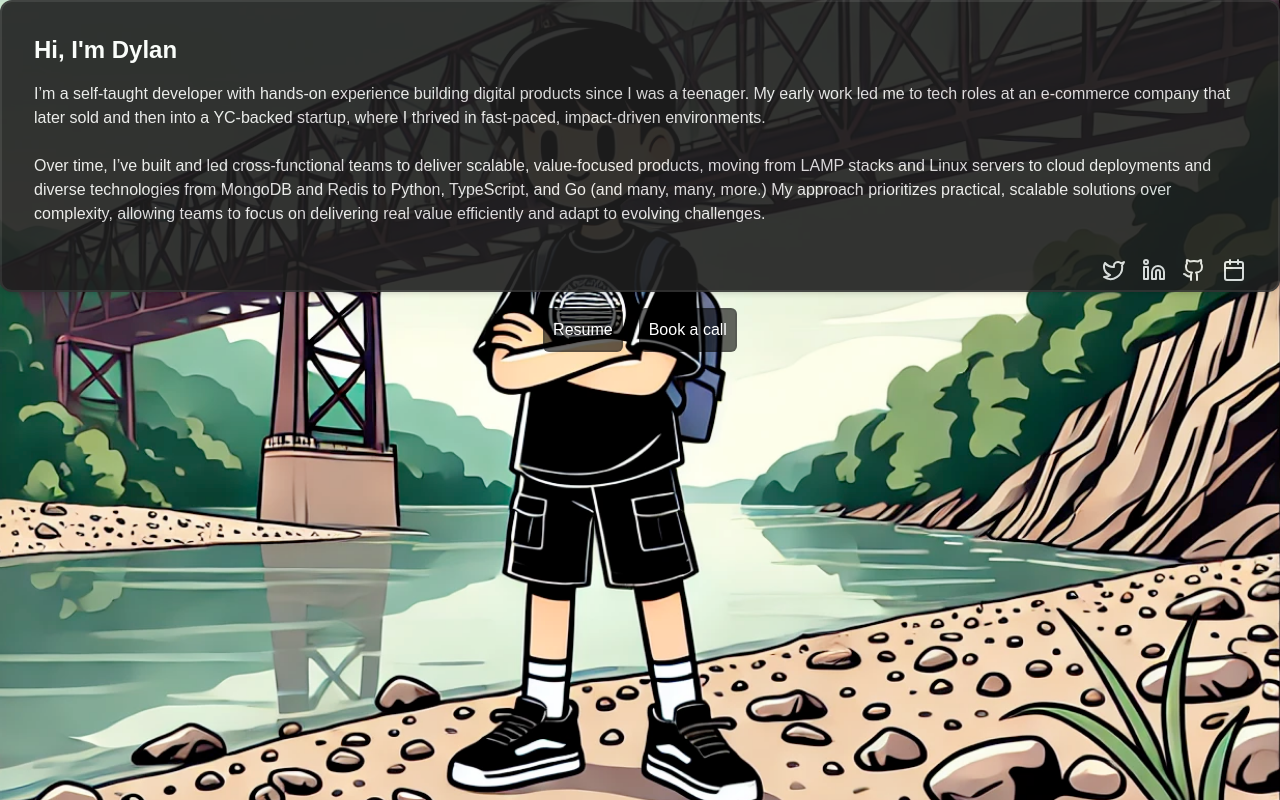
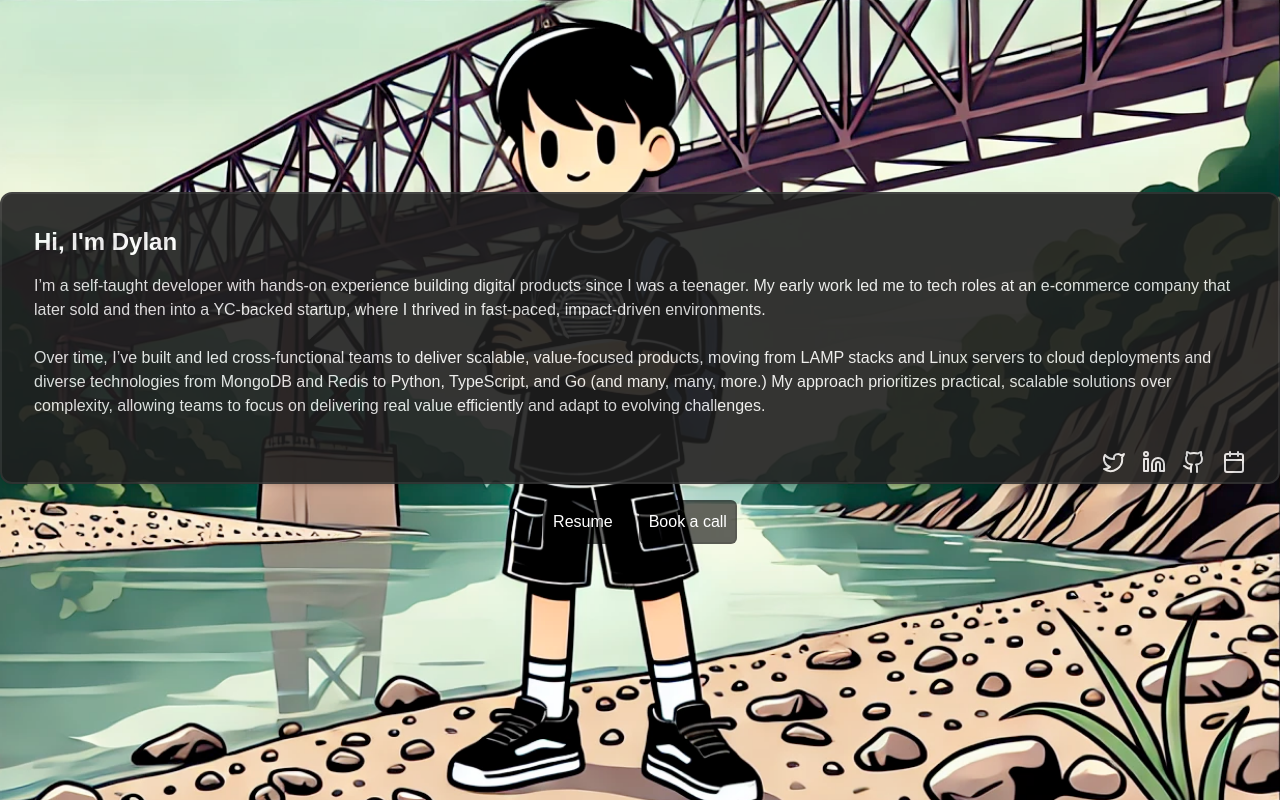
Before and after one commit to DylanEHolland/dylanscode.com, a Next.js app: page / in a window 1280 px wide. Built offline with nearby package versions, Linux system fonts and the light colour scheme.

Commit message:
Fixing widths

```diff
--- a/src/app/page.tsx
+++ b/src/app/page.tsx
@@ -41,11 +41,12 @@ const Home: NextPage = () => {
       </AnimatePresence>
 
       <AnimatePresence mode="wait">
+        <motion.div style={{ width: "100vw", height: "100vh" }}>
           <motion.div
             key={`${screen}-container`}
             className={`w-full max-w-${
-            screen === "projects" ? "5xl" : "3xl"
-          } ml-auto mr-auto pt-[${screen !== "projects" ? "20" : "20"}%]`}
+              screen === "projects" ? "4xl" : "3xl"
+            } ml-auto mr-auto pt-48`}
             initial={{ opacity: 0, y: 20 }}
             animate={{ opacity: 1, y: 0 }}
             exit={{ opacity: 0, y: 20 }}
@@ -56,6 +57,7 @@ const Home: NextPage = () => {
           >
             {screen === "landing" && <Landing setScreen={setScreen} />}
             {screen === "projects" && <Projects setScreen={setScreen} />}
+          </motion.div>
         </motion.div>
       </AnimatePresence>
     </>
```
Lines whose indentation alone changed are shown as unchanged.
